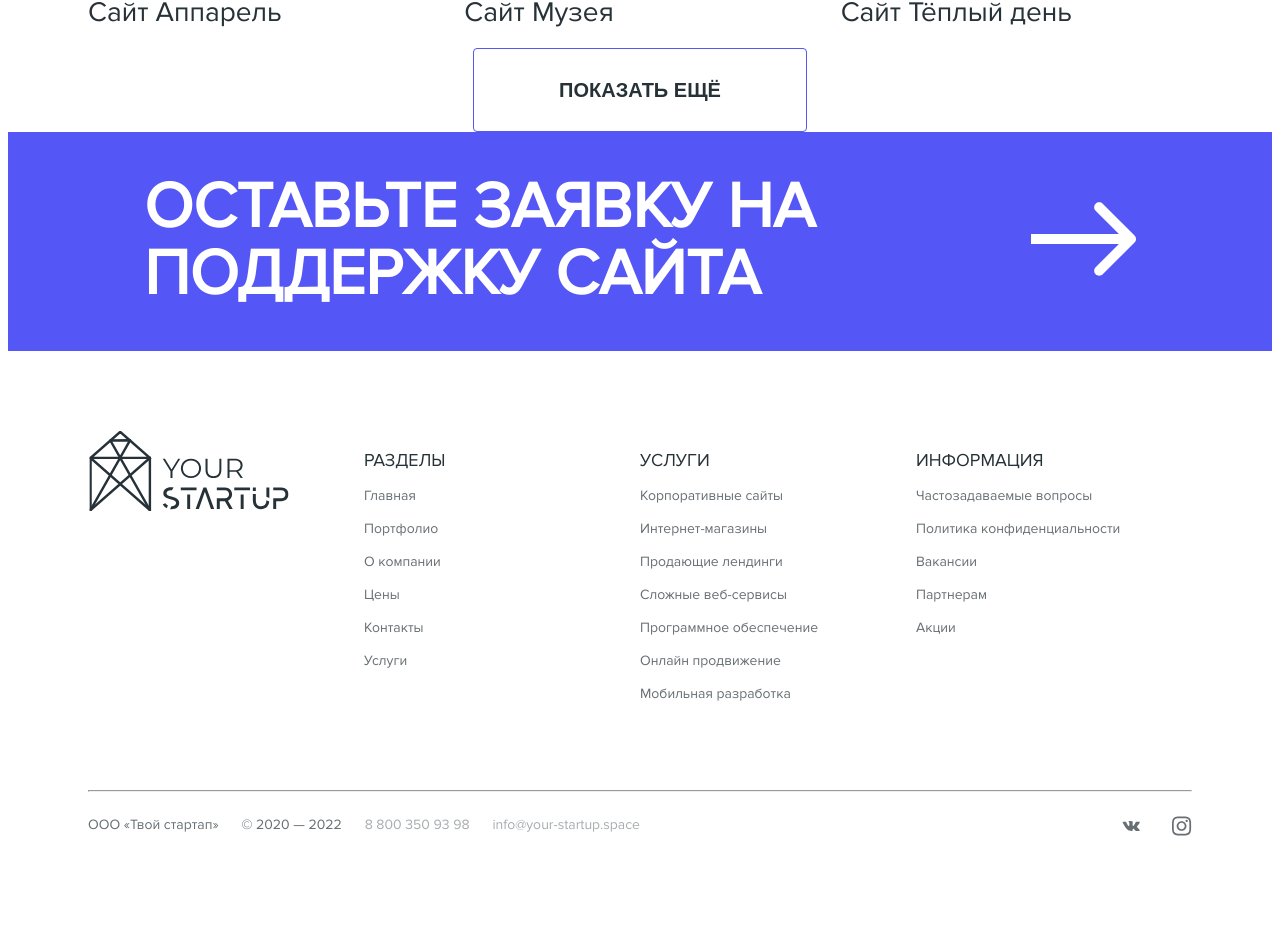
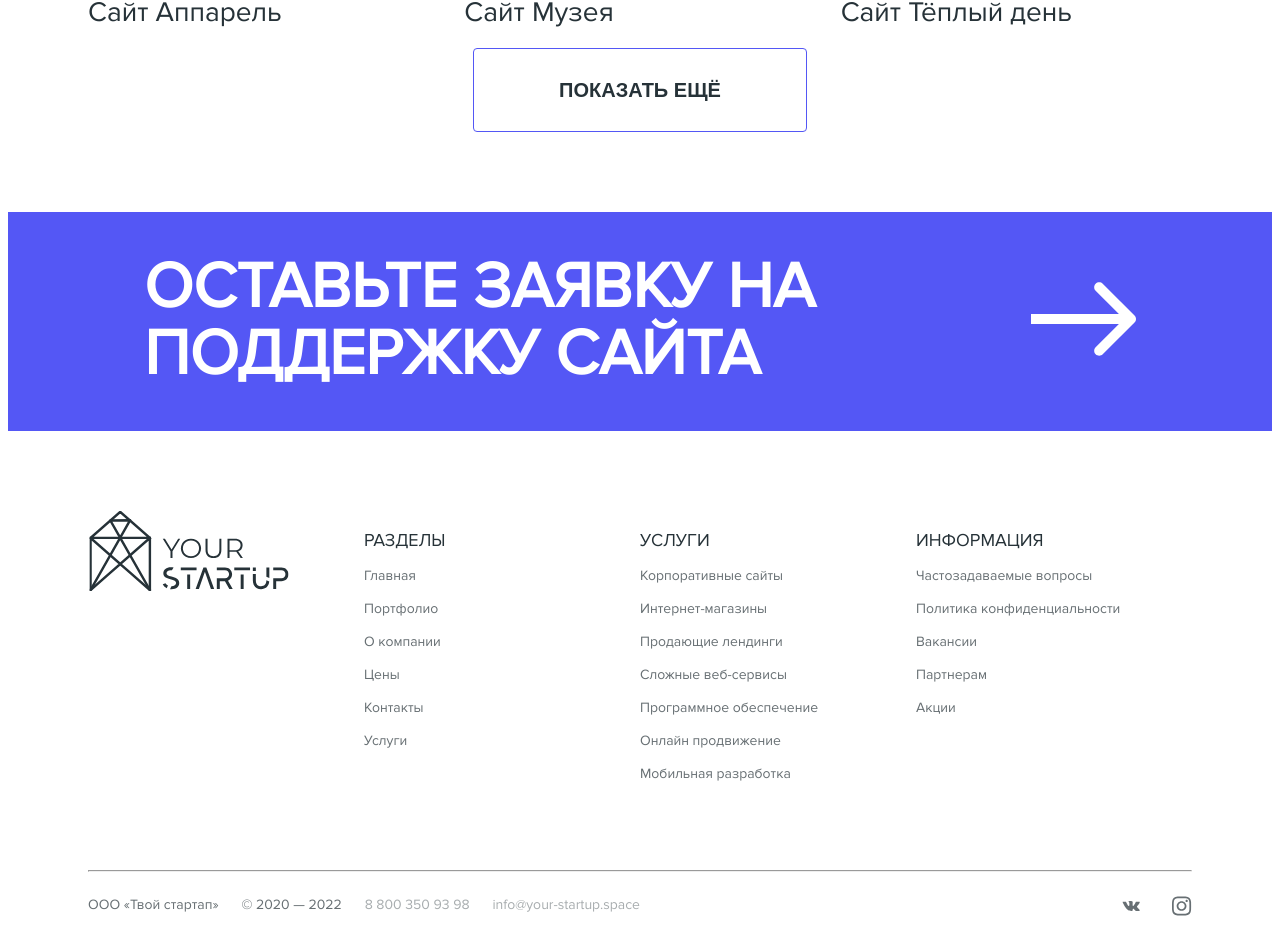
Before and after one commit to Gepiroy/task-1, a Vue app: page / in a window 1280 px wide. Shown: the part 6032-6977 px from the top of the page. Before the commit the page ends 6897 px from the top, so only its background shows below. Built offline with nearby package versions, Linux system fonts and the light colour scheme.

Commit message:
Added padding to footer

```diff
--- a/src/components/footer-block/FooterBlock.vue
+++ b/src/components/footer-block/FooterBlock.vue
@@ -6,6 +6,7 @@ import InstagramIcon from './icons/InstagramIcon.vue'
 </script>
 
 <template>
+  <div class="footer-block">
     <leave-an-order-block></leave-an-order-block> <!-- В реальном макете тут бы ещё параметр ссылки и текста передавался. -->
     <div class="footer-content">
       <div class="footer-grid">
@@ -52,9 +53,13 @@ import InstagramIcon from './icons/InstagramIcon.vue'
         </div>
       </div>
     </div>
+  </div>
 </template>
 
 <style>
+.footer-block{
+  padding: 80px 0 0 0;
+}
 .footer-content{
   padding: 0 80px;
 }
```
Also changed, not shown: 1 other file (tests, documents, lock files or other folders). Lines whose indentation alone changed are shown as unchanged.
